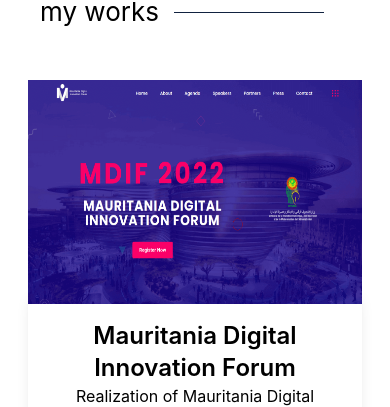
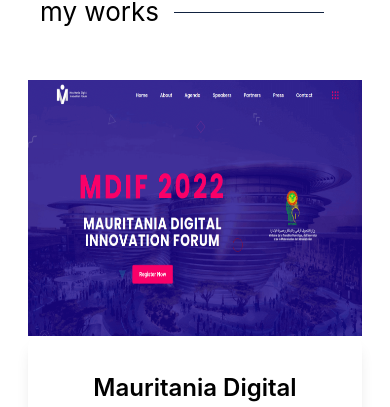
Before and after one commit to thediaf/portfolio, a React (Create React App) app: page / in a window 390 px wide. Shown: the part 374-781 px from the top of the page. Built offline with nearby package versions, Linux system fonts and the light colour scheme.

Commit message:
update: Project box

```diff
--- a/src/component/Work/Project.js
+++ b/src/component/Work/Project.js
@@ -4,9 +4,9 @@ import { SiSymfony, SiBootstrap, SiMysql, SiPostgresql, SiJquery, SiCodeigniter,
 
 const Project = (props) => {
     return (
-        <figure className={"md:flex lg:w-4/5 my-5 md:p-0" + (props.reverse ? " md:flex-row-reverse" : "")}>
+        <figure className={"my-5 md:flex lg:w-4/5 md:p-0  " + (props.reverse ? " md:flex-row-reverse" : "")}>
             <img src={ props.img } alt={ props.title } loading="lazy"
-                className="-mb-5 md:mb-0 transition transform duration-500 delay-300 h-56 lg:h-64 self-center hover: hover:scale-125"
+                className="md:mb-0 w-screen transition transform duration-500 delay-300 h-64 self-center hover: hover:scale-125"
             />
             <div className={"dark:bg-gray-800 py-9 px-4 md:p-16 md:w-screen text-center shadow-lg rounded-xl md:text-left " + (props.reverse ? " md:-mr-12" : " md:-ml-12")}>
                 <blockquote className="text-center dark:text-gray-300">
```
